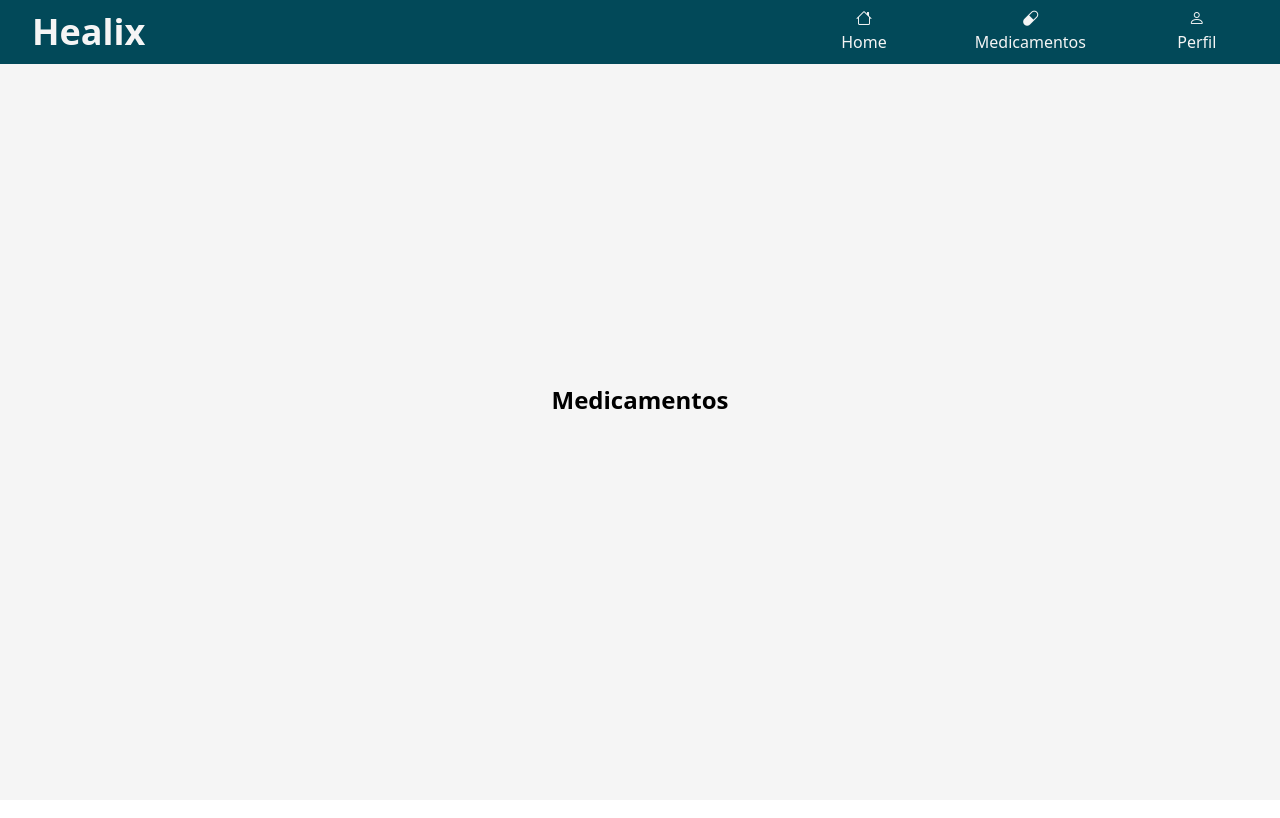
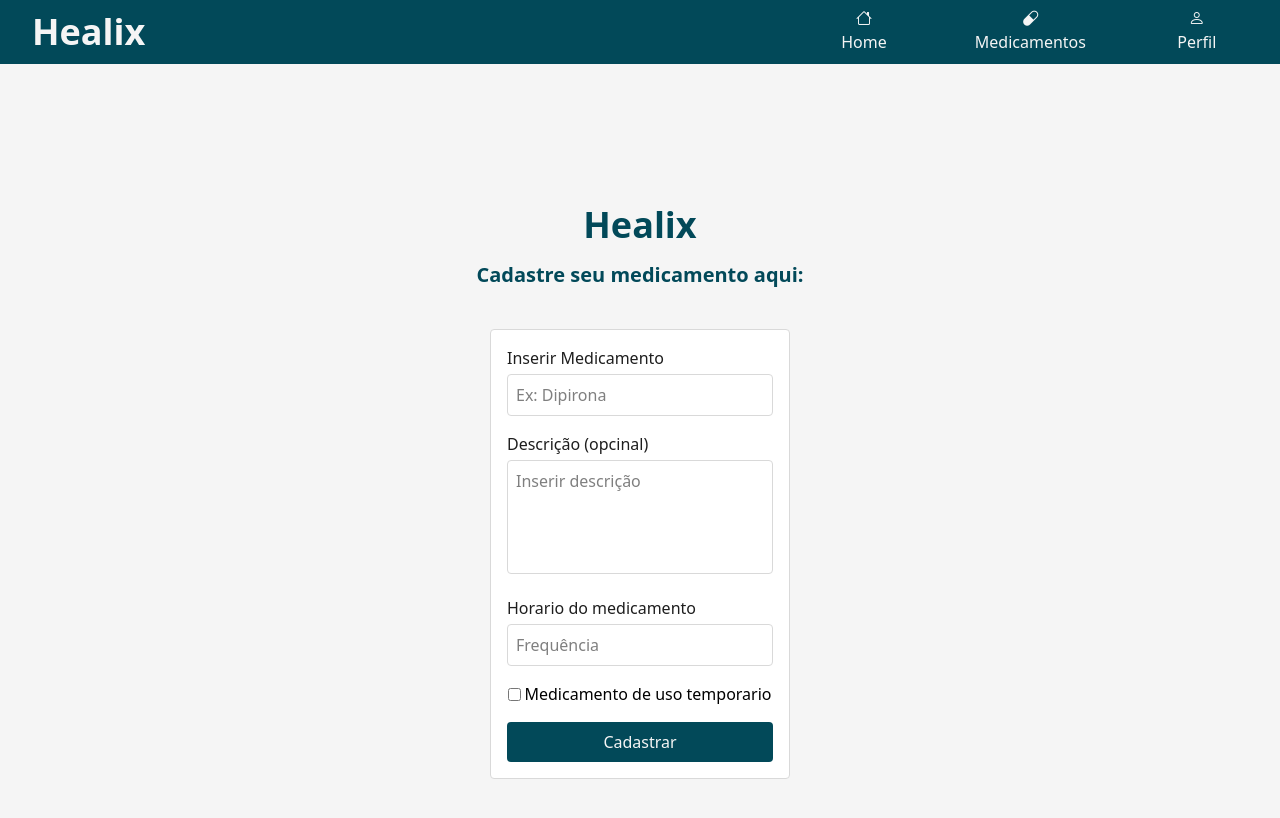
Before and after one commit to CaioAdriano1199/HealixFront, a Next.js app in the folder healix/: page /home in a window 1280 px wide. Both pictures are taken after a click on the button "Medicamentos". Shown: the top 818 px of the page. Built offline with nearby package versions, Linux system fonts and the light colour scheme.

Commit message:
feita a tela de medicamento

```diff
--- a/healix/src/app/home/page.js
+++ b/healix/src/app/home/page.js
@@ -3,6 +3,7 @@ import React from "react";
 import Button from "../components/button/button";
 import Forms from "../components/forms/forms";
 import Input from "../components/input/input";
+import Textarea from "../components/textarea/textarea";
 import { useState, useEffect } from "react";
 
 
@@ -10,6 +11,7 @@ export default function Home() {
   const [isDesktop, setIsDesktop] = useState(false);
   const [conttela, setConttela] = useState(0);
   const [lembrecard, setLembrecard] = useState([]);
+  const [istemp, setIstemp] = useState(false);
 
   useEffect(() => {
     const checkScreen = () => setIsDesktop(window.innerWidth >= 1024);
@@ -76,7 +78,7 @@ export default function Home() {
             <h2 className="text-4xl md:text-5xl lg:text-3xl font-bold mb-10 lg:mb-4  mt-4 text-[var(--azulescuro)]">Healix</h2>
             <div className="flex flex-col h-full gap-4 p-4 w-full">
               {lembrecard.map((cards) => (
-                <Forms>
+                <Forms key={cards.id}>
                   <h2 className="text-lg font-semibold">{cards.titulo}</h2>
                   <p className="text-sm text-gray-600 mt-2">{cards.descricao}</p>
                 </Forms>
@@ -84,8 +86,24 @@ export default function Home() {
             </div>
           </div>)}
         {conttela === 1 && ( // Tela Medicamentos
-          <div className="flex flex-col items-center justify-center h-screen pt-16 pb-12 bg-[var(--fundobranco)]">
-            <h2 className="text-2xl font-bold mb-4">Medicamentos</h2>
+          <div className="flex flex-col items-center justify-center h-screen  lg:pt-16 lg:mt-16 mb-12 pb-12 bg-[var(--fundobranco)]">
+            <h1 className="text-4xl font-bold mb-4 lg:mt-10 text-[var(--azulescuro)]">Healix</h1>
+            <h3 className="text-xl font-bold mb-4 text-[var(--azulescuro)]">Cadastre seu medicamento aqui:</h3>
+            <Forms className="flex flex-col items-center mt-6 w-full max-w-[300px] p-4">
+              <Input type="text" texto={"Inserir Medicamento"} placeholder="Ex: Dipirona" className="mb-4 p-2 border border-[var(--cinza)] rounded" />
+              <Textarea texto={"Descrição (opcinal)"} placeholder="Inserir descrição" className="mb-4 p-2 border border-[var(--cinza)] rounded" />
+              <Input texto={"Horario do medicamento"} type="text" placeholder="Frequência" className="mb-4 p-2 border border-[var(--cinza)] rounded" />
+              <div className="flex items-center justify-around w-full ">
+                <input type="checkbox" onChange={(e) => setIstemp(e.target.checked)} className="mb-4 accent-[var(--azulescuro)]" />
+                <label className="mb-4">Medicamento de uso temporario</label>
+              </div>
+              <>
+              {istemp === true && (
+                <Input texto={"Tempo de uso (em dias)"} type="number" placeholder="Ex: 7" className="mb-4 p-2 border border-[var(--cinza)] rounded" />
+              )}
+              </>
+              <Button type="submit" className="bg-[var(--azulescuro)] text-[var(--fundobranco)] w-full p-2 rounded">Cadastrar</Button>
+            </Forms>
           </div>)}
         {conttela === 2 && ( // Tela Perfil
           <div className="flex flex-col items-center justify-center h-screen pt-16 pb-12 bg-[var(--fundobranco)]">
```
